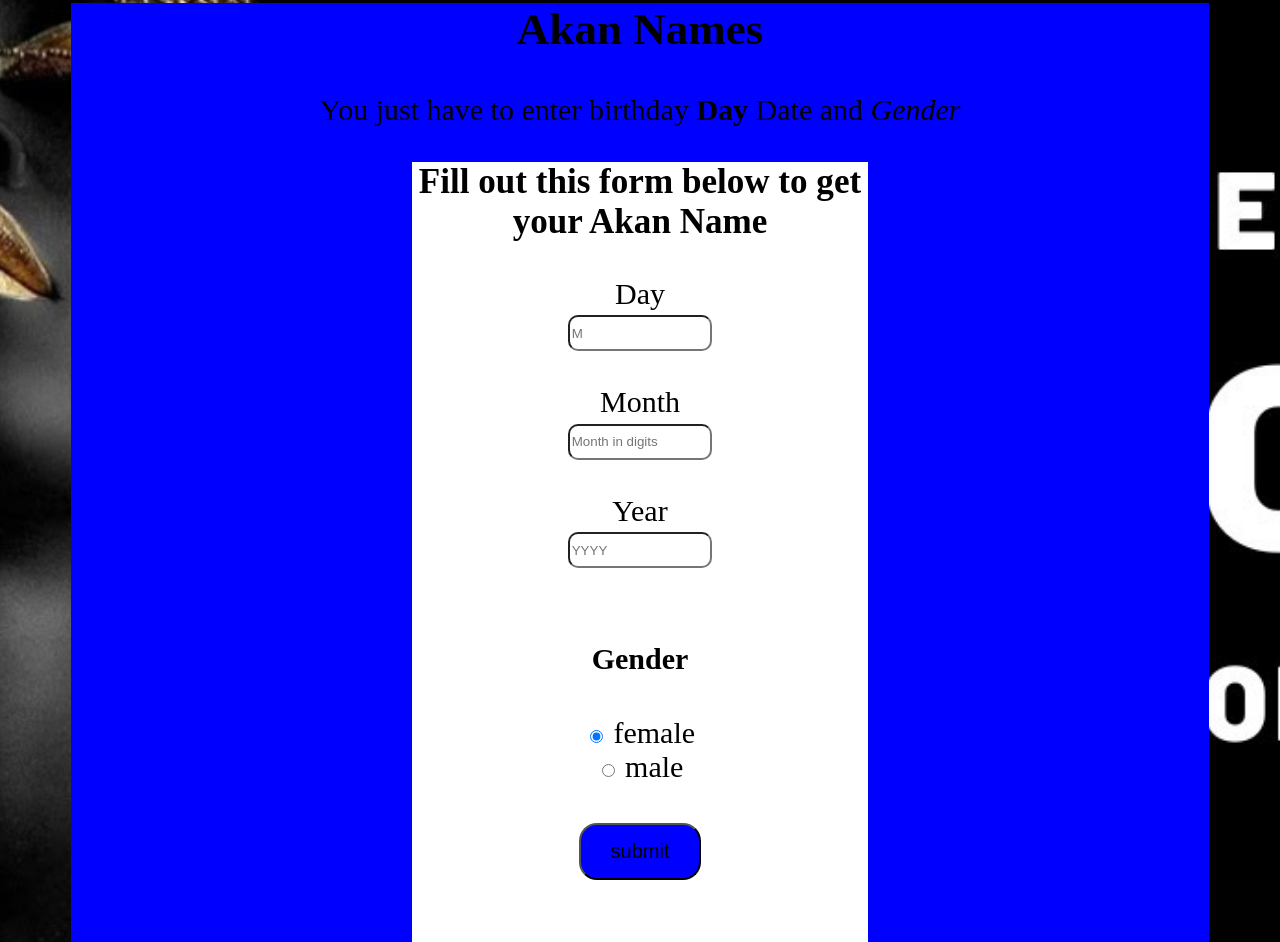
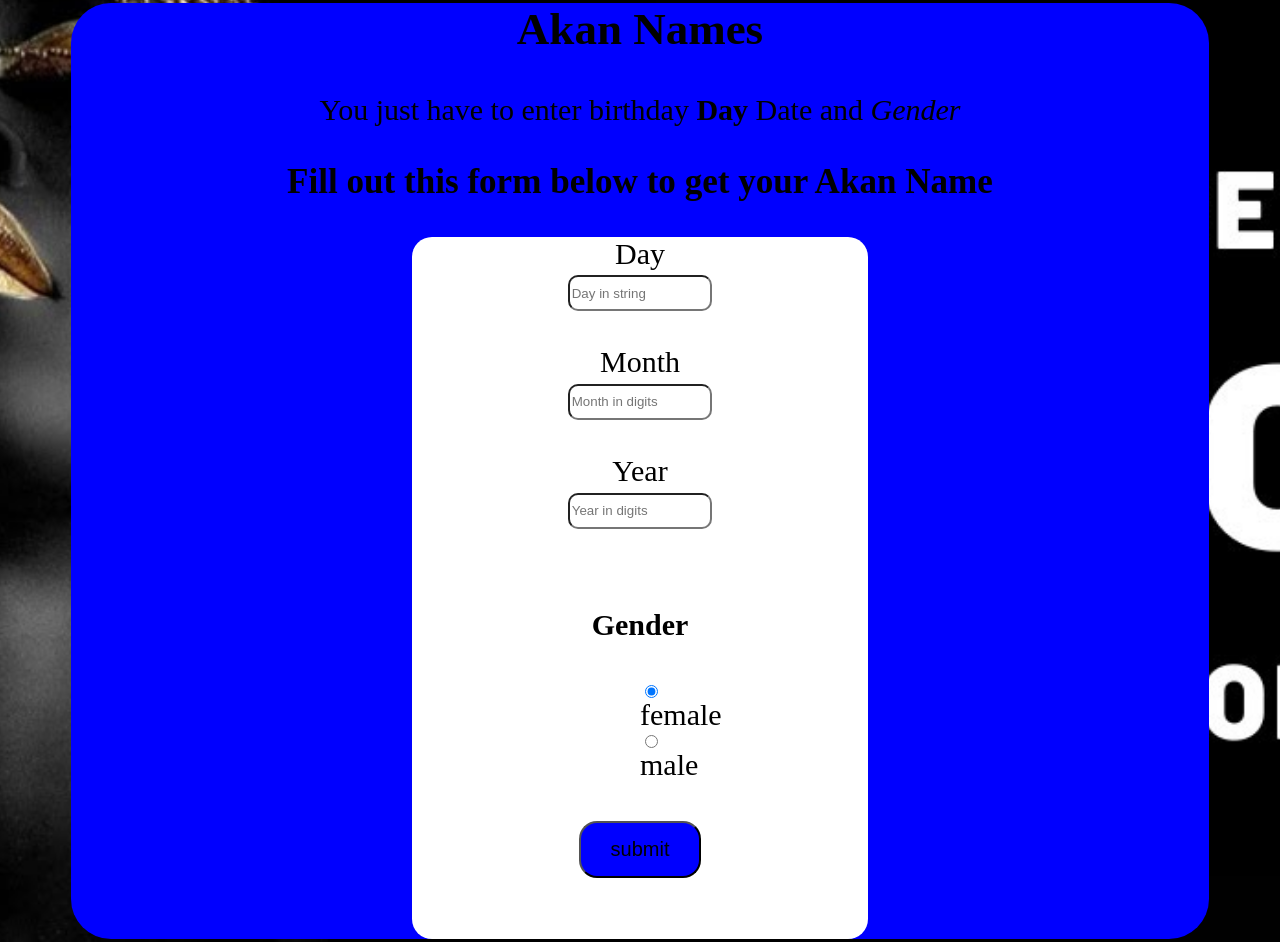
Before and after one commit to 12moi/Akan-Naming, a plain HTML site: page page.html in a window 1280 px wide. Shown: the part 212-1154 px from the top of the page. Drawn offline with Linux system fonts and the light colour scheme.

Commit message:
add styling

```diff
--- a/home.css
+++ b/home.css
@@ -35,6 +35,10 @@ body{
     cursor: pointer;
     background-color:blue;
 }
+.btn:hover{
+    background-color: black;
+    color: white;
+}
 .btn a{
     text-decoration: none;
 }
--- a/page.css
+++ b/page.css
@@ -14,8 +14,10 @@ body{
         justify-content: space-between;
 
 }
+
 .logo img{
     size: 5px;
+    border-radius: 20px;
 }
 .btn1{
     /* padding-left: 50%; */
@@ -26,28 +28,49 @@ body{
     cursor: pointer;
     background-color:blue;
 }
+.btn1:hover{
+    background-color: white;
+    color: white;
+}
 .container{
     /* margin-left: 20%; */
     /* margin-right: 20%; */
     background-color:blue;
+    border-radius: 40px;
     margin-left: 5%;
     margin-right: 5%;
     margin-bottom: 5%;
 
 }
-.form{
+.myForm{
     background-color: white;
     margin-left: 30%;
     margin-right: 30%;
     padding-bottom: 2%;
+    border-radius: 20px;
 }
-.btn{
+.akan{
+    border-radius: 50px;
+}
+.radio{
+    display: flex;
+    flex-direction: column;
+    align-items: flex-start;
+    margin-left: 50%;
+
+}
+
+#btn{
     font-size: 20px;
     border-radius: 18px;
     padding: 15px 30px;
     margin: 5px 4px;
     cursor: pointer;
     background-color:blue;
+}
+#btn:hover{
+    background-color: black;
+    color: white;
 }
 #day{
     border-radius: 10px;
@@ -75,9 +98,14 @@ body{
 
 }
 .fab{
-
+    cursor: pointer;
      color:blue;
      /* justify-content: center; */
+}
+.fab:hover{
+    background-color: white;
+
+
 }
 .footer{
     background-color: white;
--- a/page.html
+++ b/page.html
@@ -27,27 +27,30 @@
        <center><h3>
         Fill out this form below to get your Akan Name
        </h3></center>
-
-       <center><form>
+      <!-- Start of myForm -->
+       <center><form class="myForm">
 
         <label for="day">Day</label><br>
-        <input type="text" placeholder="M" id="day" name="date" required><br><br>
+        <input type="text" placeholder="Day in string" id="day" name="date" required><br><br>
         <label for="month">Month</label><br>
-        <input type="text" placeholder="Month in digits" id="date" name="month" required><br><br>
+        <input type="text" placeholder="Month in digits" id="month" name="month" required><br><br>
         <label for="year">Year</label><br>
-        <input type="text" placeholder="YYYY" id="date" name="year" required><br><br>
+        <input type="text" placeholder="Year in digits" id="year" name="year" required><br><br>
         <h4>Gender</h4>
-        <input type="radio" name="gender" value="female" checked /> female<br>
-        <input type="radio" name="gender" value="male" /> male<br><br>
-        <input type="reset" class="btn" value="submit" onclick="output()"/><br><br>
-        <!-- <button id="btn">Submit</button> -->
+        <div class="radio">
+           <input type="radio" name="gender" value="female" checked /> female<br>
+           <input type="radio" name="gender" value="male" /> male<br><br>
+        </div>
+        <input type="reset" id="btn" value="submit" onclick="output()"/><br><br>
+
        </form></center>
+       <!-- End of myForm -->
        <div class="outcome"></div>
     </div>
     </div>
     <div class="socio">
 
-        <i class="fab fa-facebook fa-2x"></i>
+       <i class="fab fa-facebook fa-2x"> <a href ="http://www.facebook.com/my_page"></a></i>
         <i class="fab fa-twitter fa-2x" ></i>
         <i class="fab fa-whatsapp fa-2x"></i>
         <i class="fab fa-linkedin fa-2x"></i>
```
